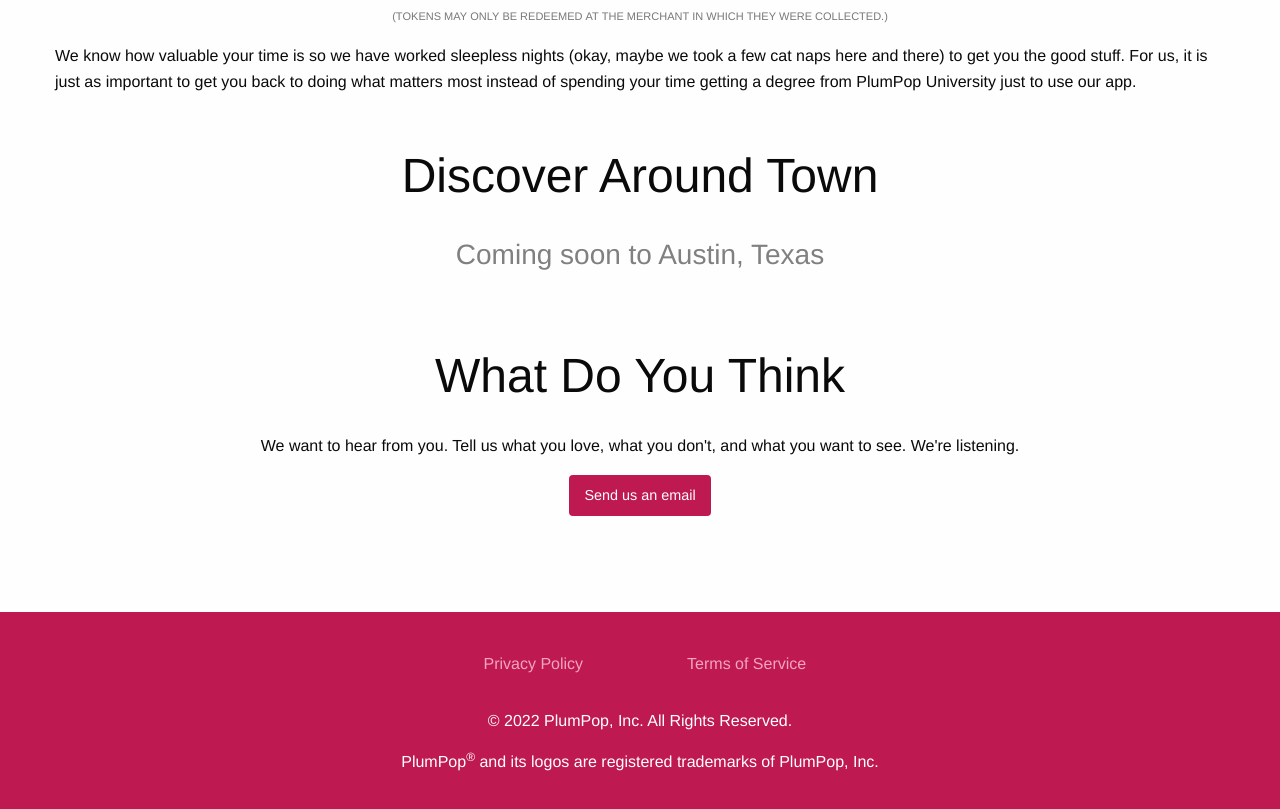
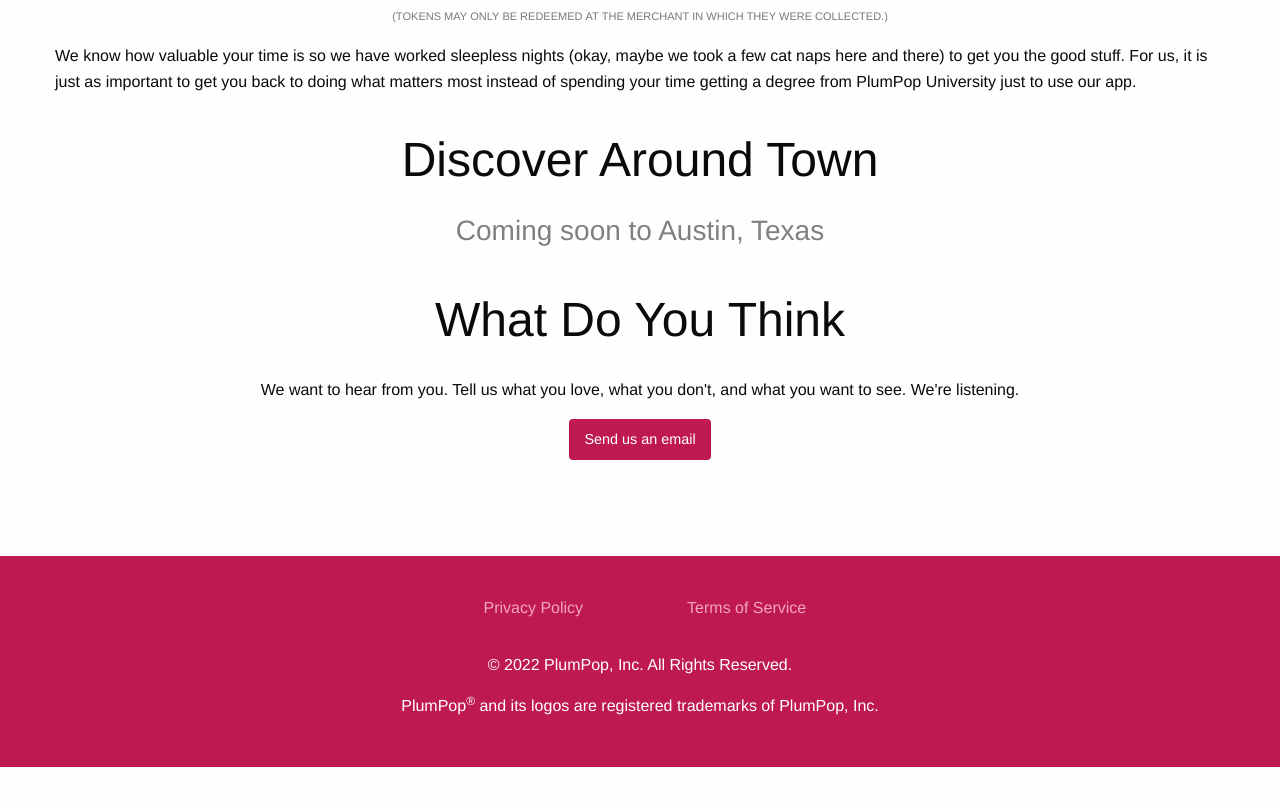
Before and after one commit to PlumPop/website, a plain HTML site: page index.html in a window 1280 px wide. Shown: the part 2200-3009 px from the top of the page. After the commit the page ends 2967 px from the top, so only its background shows below. Drawn offline with Linux system fonts and the light colour scheme.

Commit message:
Updated the styling on the consumer page.

```diff
--- a/css/index.css
+++ b/css/index.css
@@ -177,6 +177,11 @@
     color: #787879;
 }
 
+h1.discover {
+    margin-top: 1rem;
+    margin-bottom: 1rem;
+}
+
 p.coming-soon {
     font-size: 1.75rem;
     color: gray;
@@ -190,7 +195,7 @@
 }
 
 h1.contact-us {
-    margin-top: 3rem;
+    margin-top: 1rem;
 }
 
 a.send-us-email {
--- a/index.html
+++ b/index.html
@@ -214,7 +214,7 @@
                     </div>
                 </div>
                 <div class="cell text-center">
-                    <h1 class="title">Discover Around Town</h1>
+                    <h1 class="title discover">Discover Around Town</h1>
                 </div>
                 <div class="cell text-center">
                     <p class="coming-soon">Coming soon to Austin, Texas</p>
```
